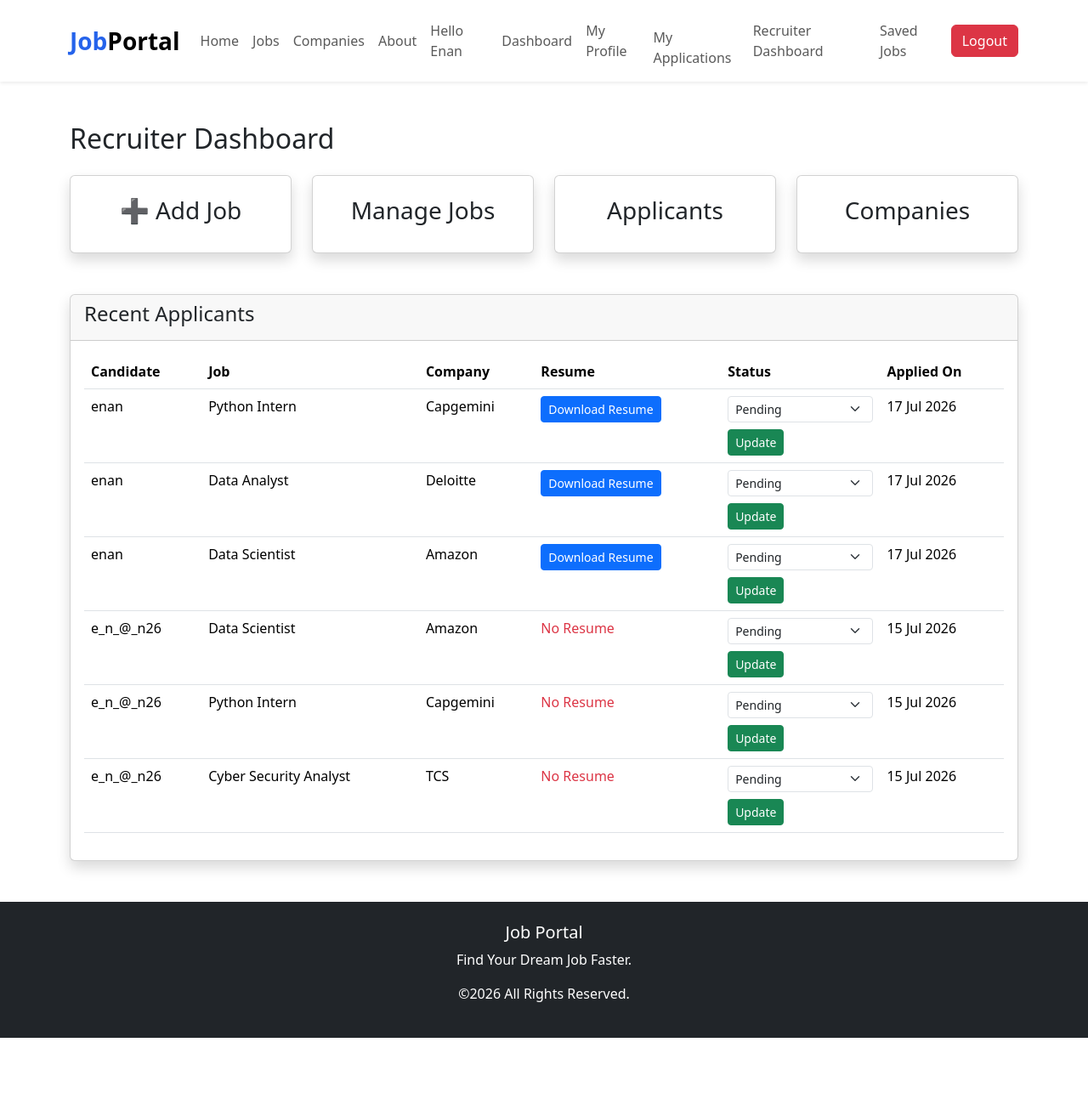
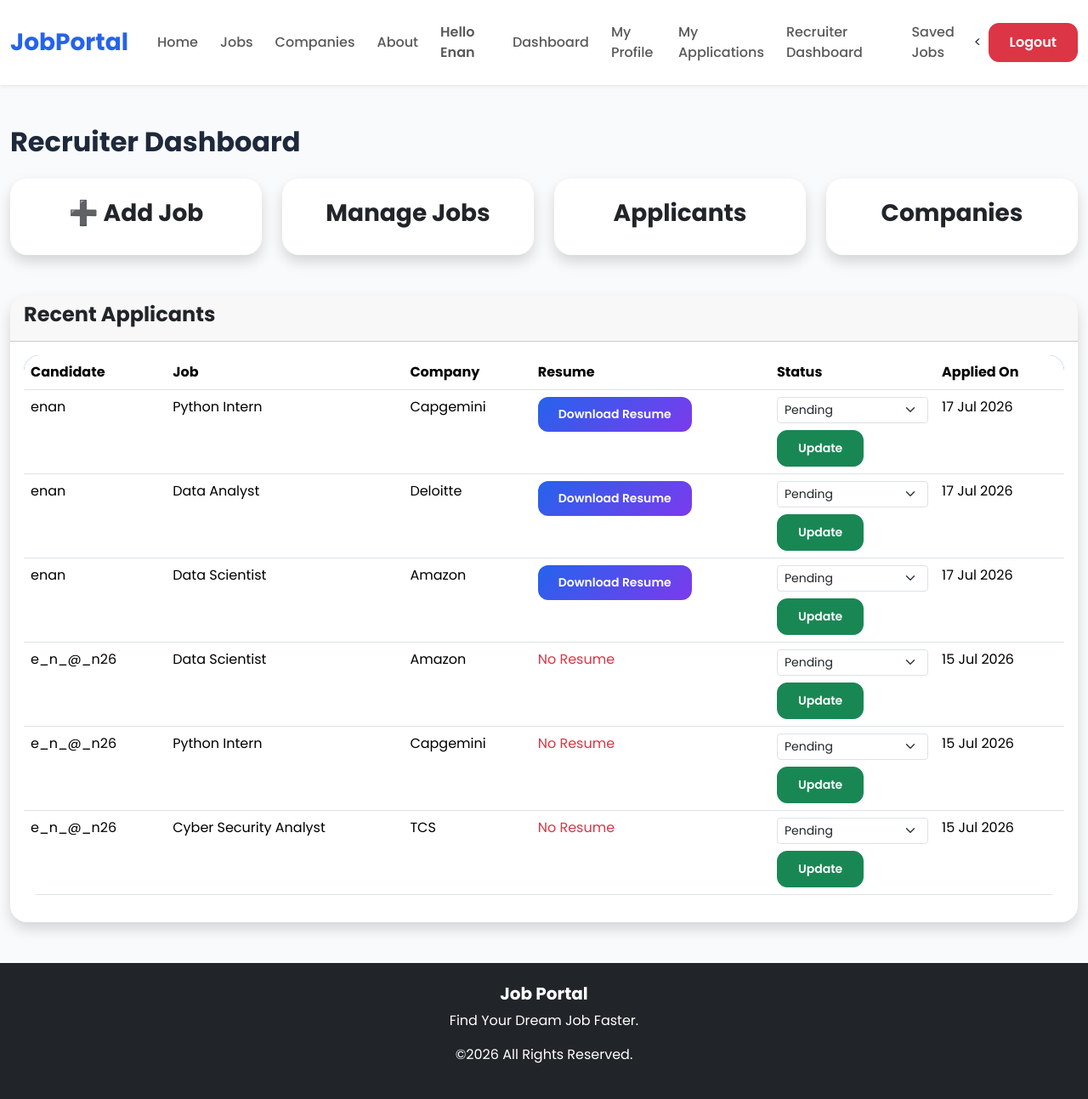
Before and after one commit to ChristianEnan/Job-Portal, a Django app: page /accounts/admin-dashboard/ in a window 1280 px wide. Shown: the whole page at 85% size. Before the commit the page ends 1221 px from the top, so only its background shows below. Run offline with Django 5.2, Linux system fonts and the light colour scheme; a user stored in the database is signed in; data comes from the database, SQL or seed files in the repository; both versions use the stored data as it was after the commit; some libraries are stand-ins or nearby versions.

Commit message:
feat: Refactor user login redirection, update settings, and add new stylesheets

```diff
--- a/JobPortal/accounts/views.py
+++ b/JobPortal/accounts/views.py
@@ -54,7 +54,10 @@ def user_login(request):
 
             login(request, user)
 
-            return redirect("/admin/")
+            if user.is_staff:
+                return redirect("admin_dashboard")
+            else:
+                return redirect("dashboard")
         else:
 
             error = "Invalid Username or Password"
--- a/JobPortal/jobportal/settings.py
+++ b/JobPortal/jobportal/settings.py
@@ -136,6 +136,10 @@ STATIC_ROOT = BASE_DIR / "staticfiles"
 MEDIA_URL = "/media/"
 MEDIA_ROOT = BASE_DIR / "media"
 
+LOGIN_URL = "login"
+LOGIN_REDIRECT_URL = "dashboard"
+LOGOUT_REDIRECT_URL = "/"
+
 # Default primary key field type
 # https://docs.djangoproject.com/en/5.2/ref/settings/#default-auto-field
 
--- /dev/null
+++ b/JobPortal/static/css/style.css
@@ -0,0 +1,229 @@
+/* Google Font */
+
+*{
+    margin:0;
+    padding:0;
+    box-sizing:border-box;
+    font-family:'Poppins',sans-serif;
+}
+
+html{
+    scroll-behavior:smooth;
+}
+
+body{
+    font-family:'Inter',sans-serif;
+    background:var(--bg);
+    color:var(--text);
+    overflow-x:hidden;
+}
+
+a{
+    text-decoration:none;
+    transition:all .3s ease;
+}
+
+img{
+    max-width:100%;
+    display:block;
+}
+
+section{
+    padding:80px 0;
+}
+
+:root{
+
+--primary:#2563eb;
+--secondary:#7c3aed;
+--accent:#06b6d4;
+
+--bg:#f8fafc;
+--card:#ffffff;
+
+--text:#1e293b;
+--muted:#64748b;
+
+--radius:18px;
+
+--shadow:
+0 10px 30px rgba(0,0,0,.08);
+
+}
+
+h1,h2,h3,h4,h5,h6{
+
+font-family:'Poppins',sans-serif;
+
+font-weight:700;
+
+}
+
+a{
+
+    text-decoration:none;
+
+    transition:.3s;
+
+}
+
+.container{
+
+max-width:1280px;
+
+}
+
+.section-title{
+
+font-size:38px;
+
+font-weight:700;
+
+margin-bottom:20px;
+
+}
+
+.card{
+
+border:none;
+
+border-radius:20px;
+
+box-shadow:0 15px 40px rgba(0,0,0,.08);
+
+transition:.35s;
+
+overflow:hidden;
+
+}
+
+.card:hover{
+
+transform:translateY(-8px);
+
+}
+
+.table{
+
+background:white;
+
+border-radius:18px;
+
+overflow:hidden;
+
+}
+
+.table thead{
+
+background:#2563eb;
+
+color:white;
+
+}
+
+.table tbody tr:hover{
+
+background:#eef4ff;
+
+}
+
+.navbar{
+
+background:white;
+
+box-shadow:0 10px 25px rgba(0,0,0,.05);
+
+padding:18px 0;
+
+}
+
+.navbar-brand{
+
+font-size:32px;
+
+font-weight:800;
+
+color:#2563eb!important;
+
+}
+
+.nav-link{
+
+font-weight:500;
+
+margin-left:10px;
+
+transition:.3s;
+
+}
+
+.nav-link:hover{
+
+color:#2563eb!important;
+
+}
+
+.btn{
+
+border-radius:12px;
+
+padding:10px 24px;
+
+font-weight:600;
+
+transition:.35s;
+
+}
+
+.btn-primary{
+
+background:linear-gradient(135deg,#2563eb,#7c3aed);
+
+border:none;
+
+}
+
+.btn-primary:hover{
+
+transform:translateY(-3px);
+
+box-shadow:0 15px 30px rgba(37,99,235,.35);
+
+}
+
+.shadow-lg{
+
+box-shadow:0 15px 45px rgba(0,0,0,.08)!important;
+
+}
+
+.hero{
+
+background:
+linear-gradient(135deg,#2563eb,#7c3aed);
+
+padding:120px 0;
+
+color:white;
+
+border-radius:0 0 50px 50px;
+
+}
+
+.hero h1{
+
+font-size:60px;
+
+font-weight:800;
+
+}
+
+.hero p{
+
+font-size:20px;
+
+opacity:.9;
+
+margin:20px 0;
+
+}
--- a/JobPortal/templates/base.html
+++ b/JobPortal/templates/base.html
@@ -22,6 +22,9 @@ content="width=device-width, initial-scale=1.0">
 href="https://cdn.jsdelivr.net/npm/bootstrap-icons@1.11.3/font/bootstrap-icons.min.css">
 
 <link rel="stylesheet"
+href="https://cdnjs.cloudflare.com/ajax/libs/font-awesome/6.6.0/css/all.min.css">
+
+<link rel="stylesheet"
 href="{% static 'css/style.css' %}">
 
 </head>
@@ -40,6 +43,7 @@ href="{% static 'css/style.css' %}">
 
 <button
 class="navbar-toggler"
+type="button"
 data-bs-toggle="collapse"
 data-bs-target="#nav">
 
@@ -76,14 +80,13 @@ id="nav">
 <a class="nav-link" href="#">About</a>
 </li>
 
-<li class="nav-item">
 {% if user.is_authenticated %}
 
 <li class="nav-item">
-
-<span class="nav-link">
-
+<span class="nav-link fw-semibold">
 Hello {{ user.username }}
+</span>
+</li>
 
 <li class="nav-item">
     <a class="nav-link" href="{% url 'dashboard' %}">
@@ -93,19 +96,19 @@ Hello {{ user.username }}
 
 <li class="nav-item">
 
+<li class="nav-item">
 <a class="nav-link"
 href="{% url 'profile' %}">
-
 My Profile
+</a>
+</li>
 
 <li class="nav-item">
-
 <a class="nav-link"
 href="{% url 'my_applications' %}">
-
 My Applications
-
 </a>
+</li>
 
 {% if user.is_staff %}
 
@@ -130,65 +133,36 @@ My Profile
     </a>
 </li>
 
+<<li class="nav-item ms-2">
+    <a class="btn btn-danger"
+       href="{% url 'logout' %}">
+        Logout
     </a>
-
-</li>
-
-</span>
-
-</li>
-
-<li class="nav-item">
-
-<a class="btn btn-danger ms-2"
-href="{% url 'logout' %}">
-
-Logout
-
-</a>
-
 </li>
 
 {% else %}
 
-<li class="nav-item ms-3">
-
-<a class="btn btn-primary" href="/accounts/login/">
+<li class="nav-item ms-2">
+    <a class="btn btn-primary"
+       href="{% url 'login' %}">
        Login
     </a>
+</li>
 
+<li class="nav-item ms-2">
+    <a class="btn btn-warning"
+       href="{% url 'register' %}">
+       Register
+    </a>
 </li>
+
+{% endif %}
 
 </ul>
 
 </div>
 
 </div>
-
-</nav>
-
-<li class="nav-item">
-
-<a class="btn btn-warning ms-2"
-href="{% url 'register' %}">
-
-Register
-
-</a>
-
-</li>
-
-{% endif %}
-
-</li>
-
-</ul>
-
-</div>
-
-</div>
-
-</nav>
 
 </nav>
 
```
Also changed, not shown: JobPortal/static/style.css (deleted, +0 -149 lines), JobPortal/db.sqlite3. Lines whose indentation alone changed are shown as unchanged.
